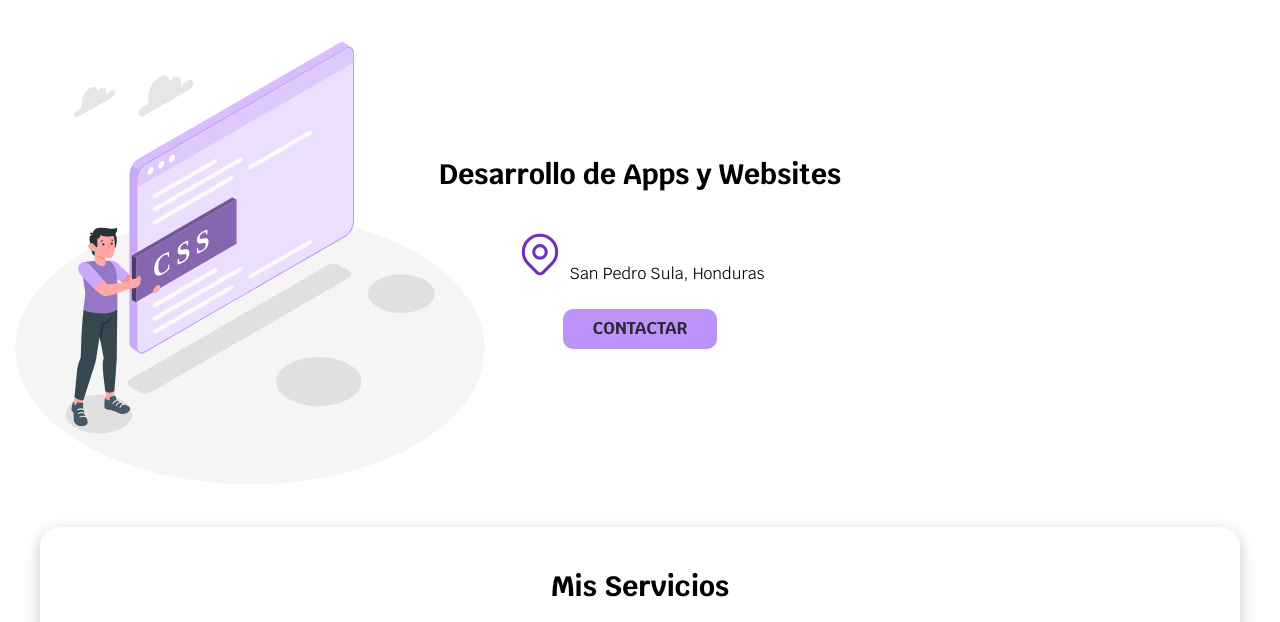
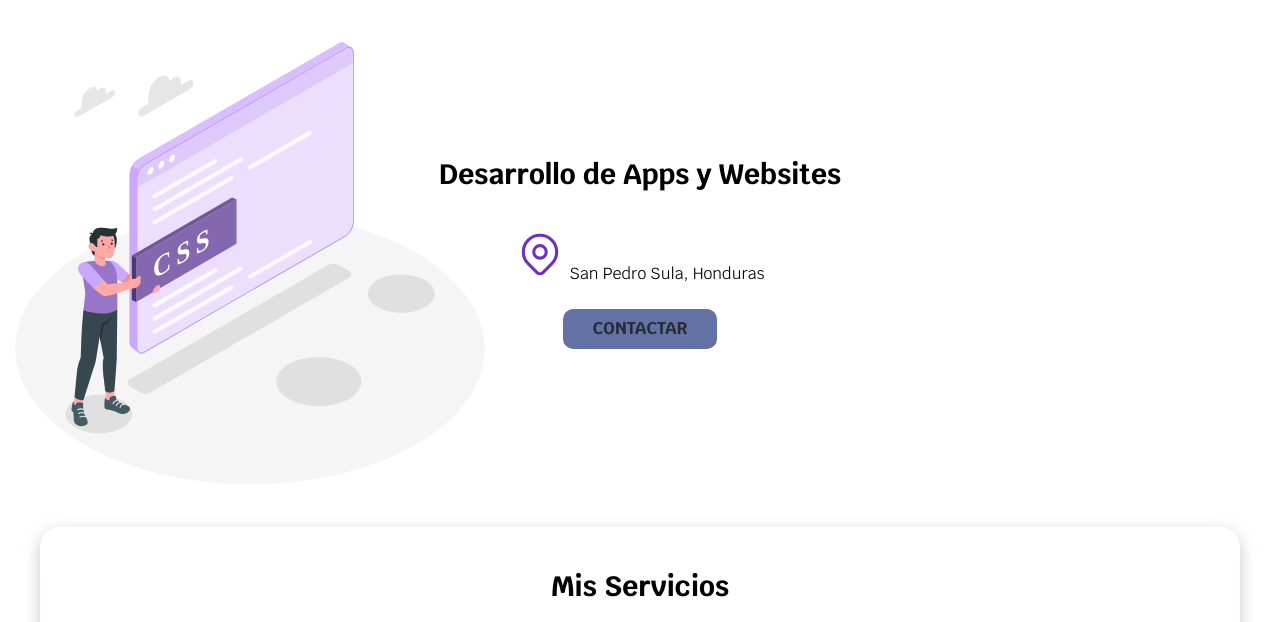
Before and after one commit to ariasortez08/WebFreelancer, a plain HTML site: page freelancer_inicio/index.html in a window 1280 px wide. Shown: the part 141-763 px from the top of the page. Drawn offline with Linux system fonts and the light colour scheme.

Commit message:
Boton Original

```diff
--- a/freelancer_inicio/css/style.css
+++ b/freelancer_inicio/css/style.css
@@ -71,7 +71,7 @@ h3 {
 }
 
 .btn {
-  background-color: var(--purple);
+  background-color: var(--gris);
   border-radius: 1rem;
   color: var(--primario);
   font-size: 1.7rem;
```
